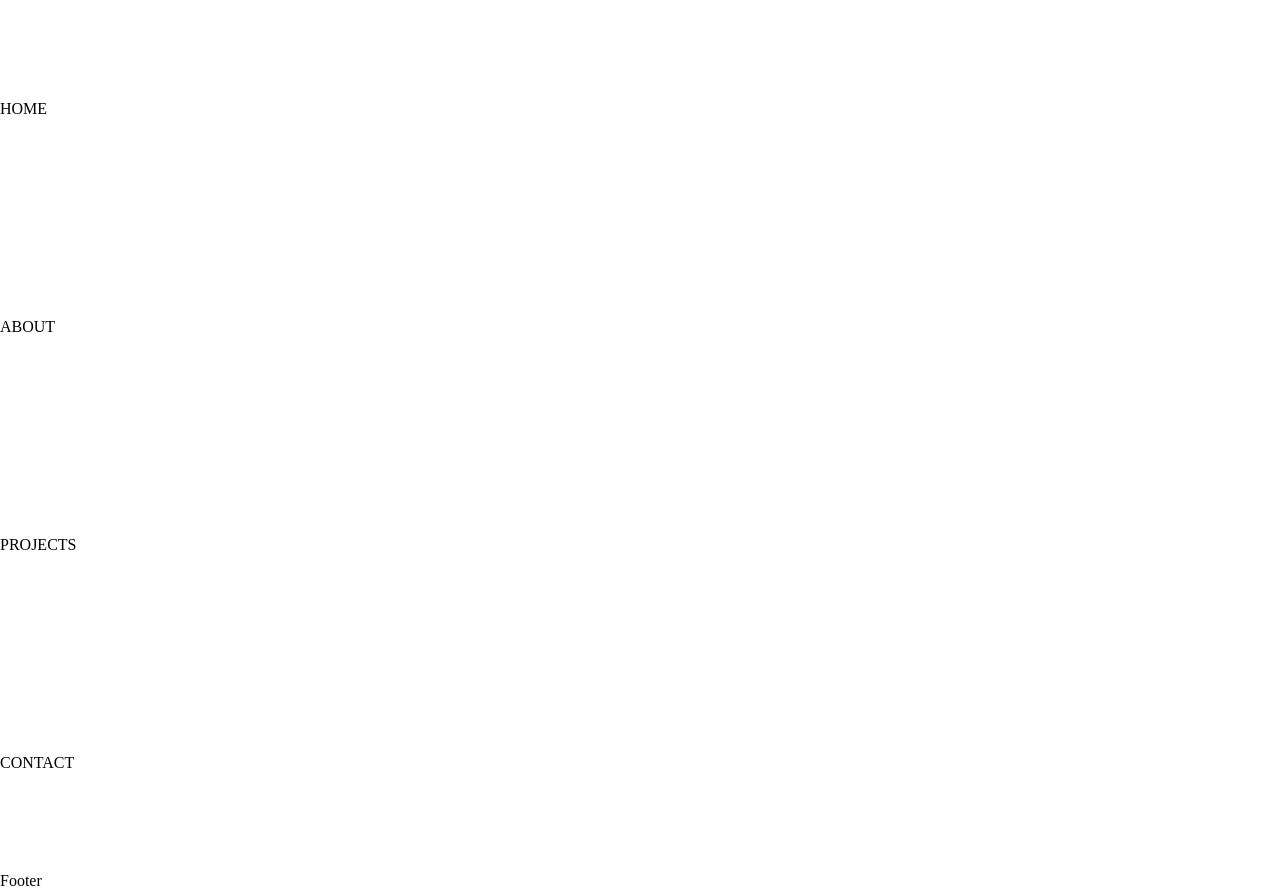
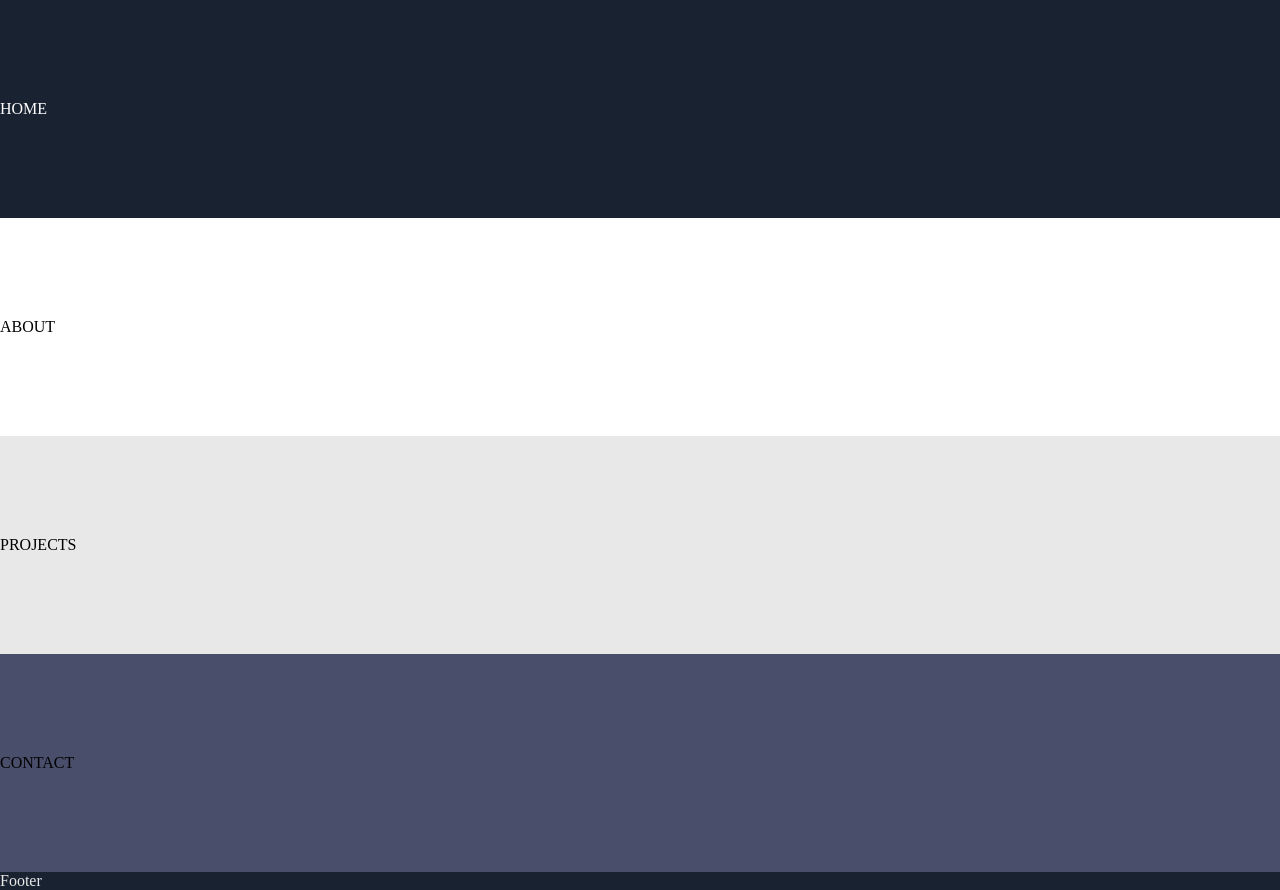
Before and after one commit to R4xx4r/meet-daniel, a Vue app: page / in a window 1280 px wide. Built offline with nearby package versions, Linux system fonts and the light colour scheme.

Commit message:
search and define first color draft

```diff
--- a/src/assets/scss/base/_layout.scss
+++ b/src/assets/scss/base/_layout.scss
@@ -1,3 +1,3 @@
-section {
+.block {
   padding: 100px 0;
 }
--- a/src/assets/scss/base/_vars.scss
+++ b/src/assets/scss/base/_vars.scss
@@ -1,5 +1,21 @@
 /* ********** */
 /*   COLORS   */
 /* ********** */
+
+/* basic colors */
 $color-white: #FFF;
 $color-black: #000;
+
+/* main color scheme */
+$color-evening: #192231;
+$color-stormy: #494E6B;
+$color-clean: #E8E8E8;
+$color-coral: #E14658;
+
+
+/* *************** */
+/*   BREAKPOINTS   */
+/* *************** */
+
+$breakpoint-tablet: 768px;
+$breakpoint-notebook: 1024px;
--- a/src/components/sections/About.vue
+++ b/src/components/sections/About.vue
@@ -1,5 +1,5 @@
 <template>
-  <section id="about">
+  <section class="block block--about" id="about">
     ABOUT
   </section>
 </template>
@@ -9,3 +9,7 @@
     name: 'md-about'
   }
 </script>
+
+<style lang="scss" scoped>
+
+</style>
--- a/src/components/sections/Contact.vue
+++ b/src/components/sections/Contact.vue
@@ -1,5 +1,5 @@
 <template>
-  <section id="contact">
+  <section class="block block--contact" id="contact">
     CONTACT
   </section>
 </template>
@@ -9,3 +9,9 @@
     name: 'md-contact'
   }
 </script>
+
+<style lang="scss" scoped>
+  .block {
+    background-color: $color-stormy;
+  }
+</style>
--- a/src/components/sections/Footer.vue
+++ b/src/components/sections/Footer.vue
@@ -1,5 +1,5 @@
 <template>
-  <footer>
+  <footer class="footer">
     Footer
   </footer>
 </template>
@@ -9,3 +9,10 @@
     name: 'md-home'
   }
 </script>
+
+<style lang="scss" scoped>
+  .footer {
+    background-color: $color-evening;
+    color: $color-clean;
+  }
+</style>
--- a/src/components/sections/Home.vue
+++ b/src/components/sections/Home.vue
@@ -1,5 +1,5 @@
 <template>
-  <section id="home">
+  <section class="block block--home" id="home">
     HOME
   </section>
 </template>
@@ -9,3 +9,10 @@
     name: 'md-home'
   }
 </script>
+
+<style lang="scss" scoped>
+  .block {
+    background-color: $color-evening;
+    color: $color-white;
+  }
+</style>
--- a/src/components/sections/Projects.vue
+++ b/src/components/sections/Projects.vue
@@ -1,5 +1,5 @@
 <template>
-  <section id="projects">
+  <section class="block block--projects" id="projects">
     PROJECTS
   </section>
 </template>
@@ -9,3 +9,9 @@
     name: 'md-projects'
   }
 </script>
+
+<style lang="scss" scoped>
+  .block {
+    background-color: $color-clean;
+  }
+</style>
```
Also changed, not shown: vue.config.js (indentation only).
